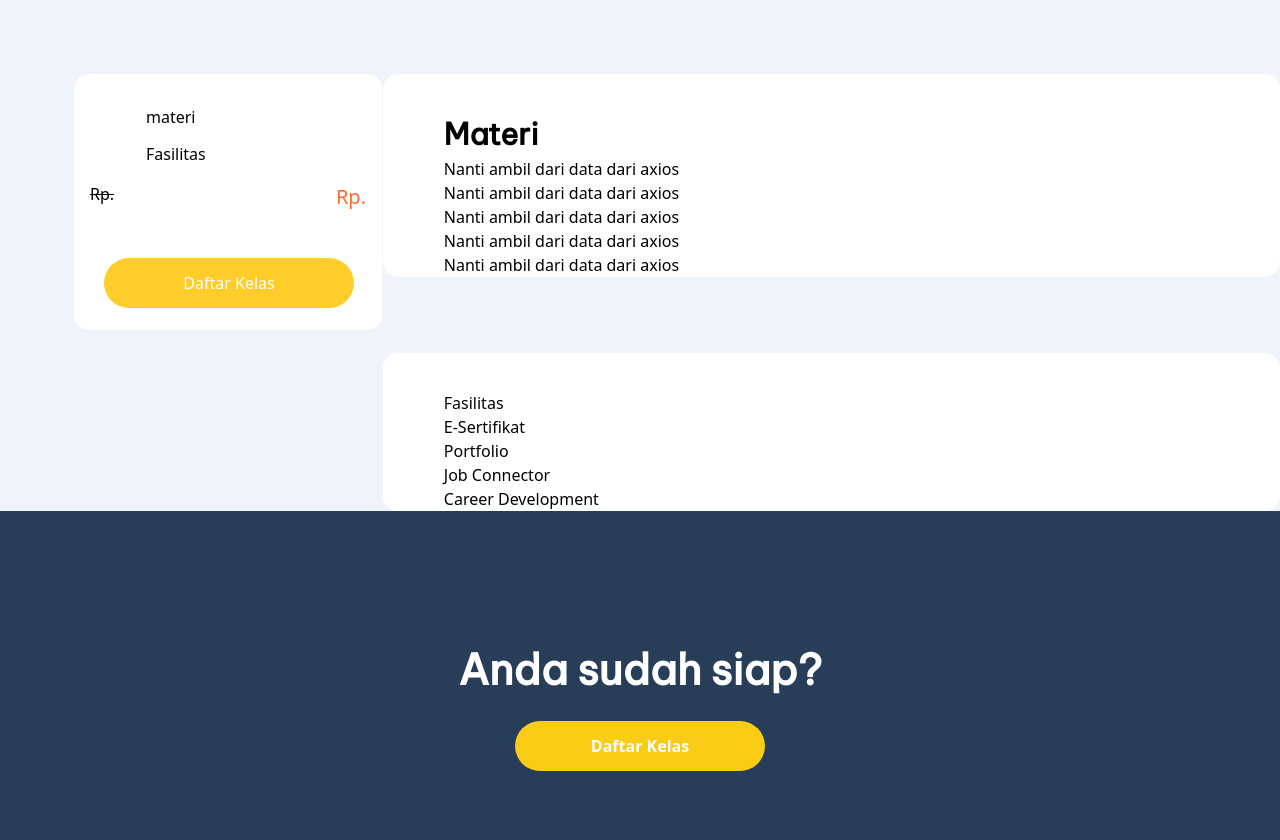
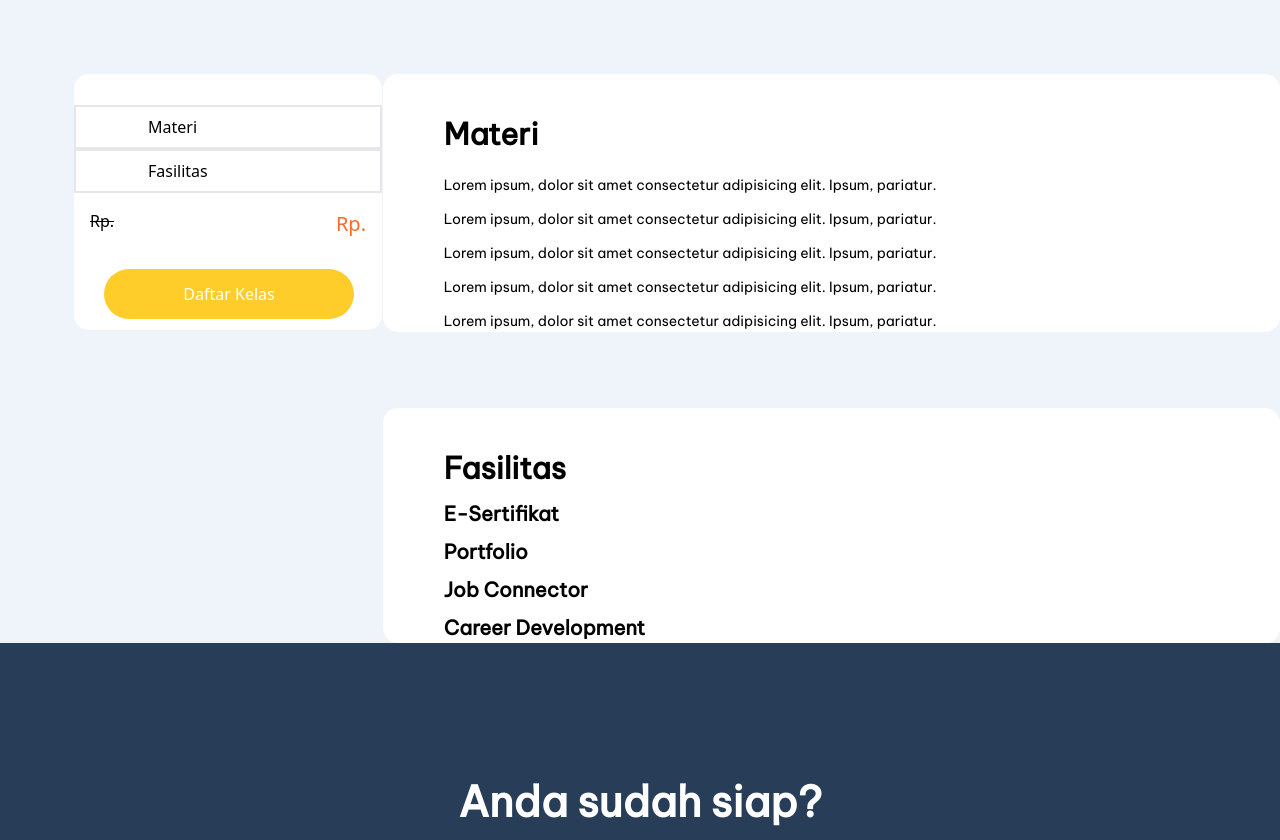
Before and after one commit to rezkyfajri/Edspert-React, a React (Vite) app: page /ProductDetail/1 in a window 1280 px wide. Shown: the part 586-1426 px from the top of the page. Built offline with nearby package versions, Linux system fonts and the light colour scheme; no server answers.

Commit message:
nambahin data materi

```diff
--- a/package.json
+++ b/package.json
@@ -12,8 +12,10 @@
   "dependencies": {
     "@reduxjs/toolkit": "^1.9.5",
     "axios": "^1.5.0",
+    "feather-icons": "^4.29.1",
     "react": "^18.2.0",
     "react-dom": "^18.2.0",
+    "react-feather": "^2.0.10",
     "react-redux": "^8.1.2",
     "react-router-dom": "^6.15.0"
   },
--- a/src/assets/page/PaymentInstructionCheckout/PaymentInstructionCheckout.jsx
+++ b/src/assets/page/PaymentInstructionCheckout/PaymentInstructionCheckout.jsx
@@ -1,10 +1,9 @@
 import { useDispatch, useSelector } from "react-redux";
-import { useNavigate, useParams } from "react-router-dom";
+import { useParams } from "react-router-dom";
 import { getDetail } from "../../../store/product/action";
 import { useEffect } from "react";
 
 const PaymentInstructionCheckoutPage = () => {
-  const navigate = useNavigate();
   const { id } = useParams();
   const dispatch = useDispatch();
   const { entity } = useSelector((state) => state.product);
@@ -24,7 +23,7 @@ const PaymentInstructionCheckoutPage = () => {
               <img
                 className="h-[100%] "
                 src={"/assets/img/person.png"}
-                alt=""
+                alt="person"
               />
             </div>
             <div>
--- a/src/assets/page/ProductCatalog/ProductCatalog.jsx
+++ b/src/assets/page/ProductCatalog/ProductCatalog.jsx
@@ -2,7 +2,6 @@ import { useDispatch, useSelector } from "react-redux";
 import { useEffect } from "react";
 import { getAll } from "../../../store/product/action";
 import { useNavigate } from "react-router-dom";
-import "./ProductCatalog.css";
 
 const ProductCatalogPage = () => {
   const { entities } = useSelector((state) => state.product);
@@ -46,7 +45,7 @@ const ProductCatalogPage = () => {
             <section
               onClick={() => goToProductDetail(product.id)}
               key={product.title}
-              className="ml-[72px] mb-[72px] w-[352px] font-mulish cursor-pointer"
+              className="m-[50px] w-[352px] font-mulish cursor-pointer"
             >
               <div className="flex rounded-t-[20px] bg-[#152A46]">
                 <img
--- a/src/assets/page/ProductDetail/ProductDetail.jsx
+++ b/src/assets/page/ProductDetail/ProductDetail.jsx
@@ -36,9 +36,13 @@ const ProductDetailPage = () => {
         <div className="flex w-[100%] bg-[#EFF4FA]">
           <div className="w-[30%]">
             <div className="bg-white w-[308px] h-[256px] ml-[74px] mt-[76px] rounded-[15px]  pt-[18px] ">
-              <p className="my-[13px] pl-[72px]">materi</p>
-              <p className="pl-[72px]">Fasilitas</p>
-              <div className="flex w-[100%] p-[1rem] justify-between">
+              <p className="border-solid border-[2px] mt-[13px] py-[0.5rem] pl-[72px] cursor-pointer">
+                Materi
+              </p>
+              <p className="border-solid border-[2px] py-[0.5rem] pl-[72px] cursor-pointer">
+                Fasilitas
+              </p>
+              <div className="flex w-[100%] px-[1rem] pt-[1rem] justify-between">
                 <p>
                   <s>Rp.{entity.price}</s>
                 </p>
@@ -56,22 +60,60 @@ const ProductDetailPage = () => {
           </div>
           <div className="w-[900px]">
             <div className="bg-white pl-[61px] pt-[38px]  mt-[76px] rounded-[15px]">
-              <h1 className="be-vie text-[30px] font-bold">Materi</h1>
-              <ul>
-                <li>Nanti ambil dari data dari axios </li>
-                <li>Nanti ambil dari data dari axios </li>
-                <li>Nanti ambil dari data dari axios </li>
-                <li>Nanti ambil dari data dari axios </li>
-                <li>Nanti ambil dari data dari axios </li>
+              <h1 className="be-vie text-[30px] font-extrabold">Materi</h1>
+              <ul className="pt-[5px]">
+                <li className="be-vie text-[20px] font-semibold pt-[8px]">
+                  {entity.materi1}
+                  <p className="font-normal text-[14px] pt-[5px]">
+                    Lorem ipsum, dolor sit amet consectetur adipisicing elit.
+                    Ipsum, pariatur.
+                  </p>
+                </li>
+                <li className="be-vie text-[20px] font-semibold pt-[8px]">
+                  {entity.materi2}
+                  <p className="font-normal text-[14px] pt-[5px]">
+                    Lorem ipsum, dolor sit amet consectetur adipisicing elit.
+                    Ipsum, pariatur.
+                  </p>
+                </li>
+                <li className="be-vie text-[20px] font-semibold pt-[8px]">
+                  {entity.materi3}
+                  <p className="font-normal text-[14px] pt-[5px]">
+                    Lorem ipsum, dolor sit amet consectetur adipisicing elit.
+                    Ipsum, pariatur.
+                  </p>
+                </li>
+                <li className="be-vie text-[20px] font-semibold pt-[8px]">
+                  {entity.materi4}
+                  <p className="font-normal text-[14px] pt-[5px]">
+                    Lorem ipsum, dolor sit amet consectetur adipisicing elit.
+                    Ipsum, pariatur.
+                  </p>
+                </li>
+                <li className="be-vie text-[20px] font-semibold pt-[8px]">
+                  {entity.materi5}
+                  <p className="font-normal text-[14px] pt-[5px]">
+                    Lorem ipsum, dolor sit amet consectetur adipisicing elit.
+                    Ipsum, pariatur.
+                  </p>
+                </li>
               </ul>
             </div>
             <div className="bg-white pl-[61px] pt-[38px]   mt-[76px] rounded-[15px]">
-              <h1>Fasilitas</h1>
+              <h1 className="be-vie text-[30px] font-extrabold">Fasilitas</h1>
               <ul>
-                <li>E-Sertifikat</li>
-                <li>Portfolio</li>
-                <li>Job Connector</li>
-                <li>Career Development</li>
+                <li className="be-vie text-[20px] font-semibold pt-[8px]">
+                  E-Sertifikat
+                </li>
+                <li className="be-vie text-[20px] font-semibold pt-[8px]">
+                  Portfolio
+                </li>
+                <li className="be-vie text-[20px] font-semibold pt-[8px]">
+                  Job Connector
+                </li>
+                <li className="be-vie text-[20px] font-semibold pt-[8px]">
+                  Career Development
+                </li>
               </ul>
             </div>
           </div>
--- a/src/store/product/slice.js
+++ b/src/store/product/slice.js
@@ -14,6 +14,11 @@ export const productSlice = createSlice({
       mentor: "",
       price: "",
       discount: "",
+      materi1: "",
+      materi2: "",
+      materi3: "",
+      materi4: "",
+      materi5: "",
     },
     error: null,
   },
```
Also changed, not shown: src/assets/page/ProductCatalog/ProductCatalog.css (deleted), 1 other file (tests, documents, lock files or other folders).
